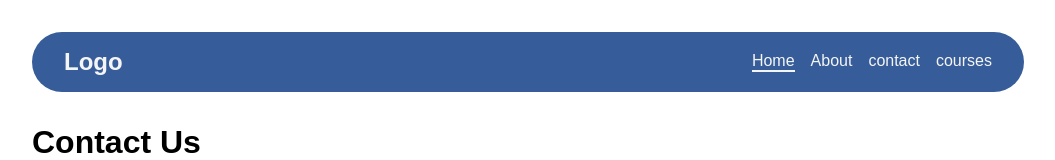
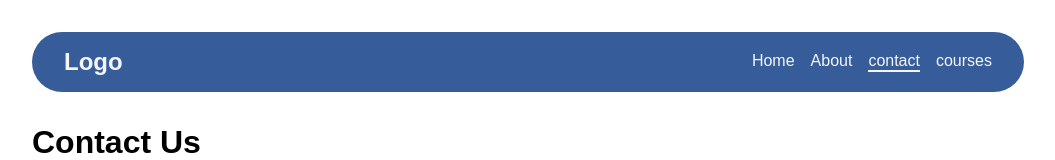
Before and after one commit to Spha88/hotel-school, a Next.js app: page /contact in a window 1280 px wide. Shown: the top 160 px of the page, without its empty margins (112-1167 px from the left). Built offline with nearby package versions, Linux system fonts and the light colour scheme.

Commit message:
Add NavLink to all Nav items

```diff
--- a/components/Header/Header.js
+++ b/components/Header/Header.js
@@ -12,24 +12,24 @@ const Header = () => (
                 <h2>Logo</h2>
                 <ul>
                     <li>
-                        <NavLink href="/" activeClassName={styles.Active}>
+                        <NavLink href="/" exact activeClassName={styles.Active}>
                             <a>Home</a>
                         </NavLink>
                     </li>
                     <li>
-                        <Link href="/about">
+                        <NavLink href="/about" activeClassName={styles.Active}>
                             <a>About</a>
-                        </Link>
+                        </NavLink>
                     </li>
                     <li>
-                        <Link href="/contact">
+                        <NavLink href="/contact" activeClassName={styles.Active}>
                             <a>contact</a>
-                        </Link>
+                        </NavLink>
                     </li>
                     <li>
-                        <Link href="/courses">
+                        <NavLink href="/courses" activeClassName={styles.Active}>
                             <a>courses</a>
-                        </Link>
+                        </NavLink>
                     </li>
                 </ul>
             </div>
```
Also changed, not shown: components/Hero/Hero.js (added), components/Hero/Hero.module.scss (added).
